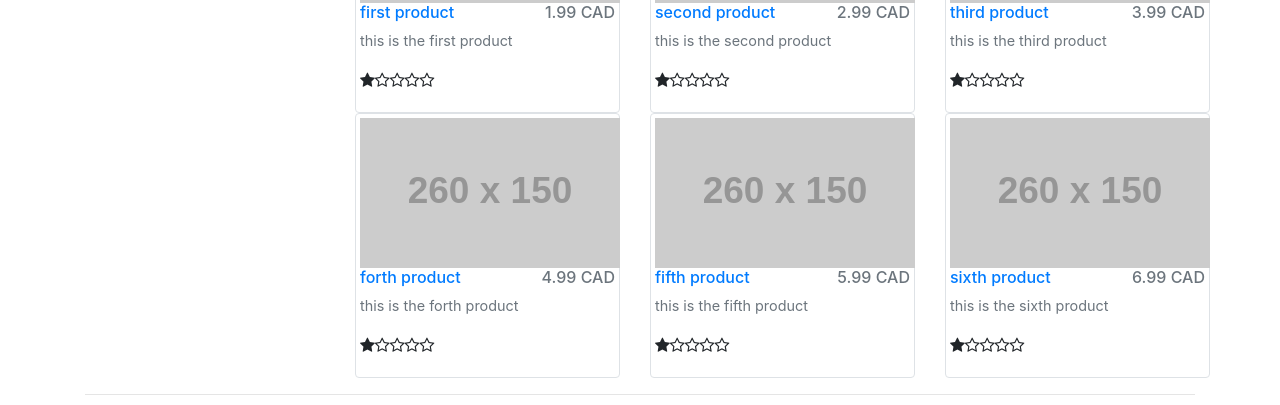
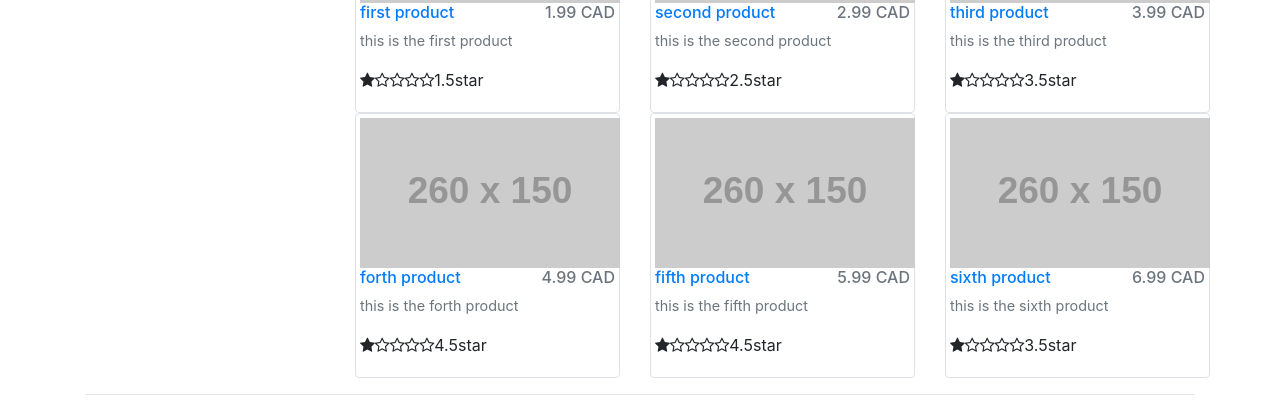
Before and after one commit to zhaoou/angularAuction, an Angular app: page / in a window 1280 px wide. Shown: the part 888-1293 px from the top of the page. Built offline with nearby package versions, Linux system fonts and the light colour scheme.

Commit message:
star component finish

```diff
--- a/src/app/product/product.component.html
+++ b/src/app/product/product.component.html
@@ -8,7 +8,7 @@
         <p>{{product.desc}}</p>
       </div>
       <div>
-        <app-stars></app-stars>
+        <app-stars [rating]="product.rating"></app-stars>
       </div>
     </div>
   </div>
--- a/src/app/stars/stars.component.html
+++ b/src/app/stars/stars.component.html
@@ -1,3 +1,4 @@
 <p>
   <span *ngFor="let star of stars"><i class="fa fa-star"   [class.fa-star-o]="star" ></i></span>
+  <span>{{rating}}star</span>
 </p>
--- a/src/app/stars/stars.component.ts
+++ b/src/app/stars/stars.component.ts
@@ -1,4 +1,4 @@
-import { Component, OnInit } from '@angular/core';
+import {Component, Input, OnInit} from '@angular/core';
 
 @Component({
   selector: 'app-stars',
@@ -6,10 +6,17 @@ import { Component, OnInit } from '@angular/core';
   styleUrls: ['./stars.component.css']
 })
 export class StarsComponent implements OnInit {
+  @Input()
+  private rating = 0;
+
   private stars: boolean[];
   constructor() { }
 
   ngOnInit() {
+    this.stars = [];
+    for (let i = 5; i < 0; i++) {
+      this.stars.push(i < this.rating);
+    }
     this.stars = [false, true, true, true, true];
   }
 
```
